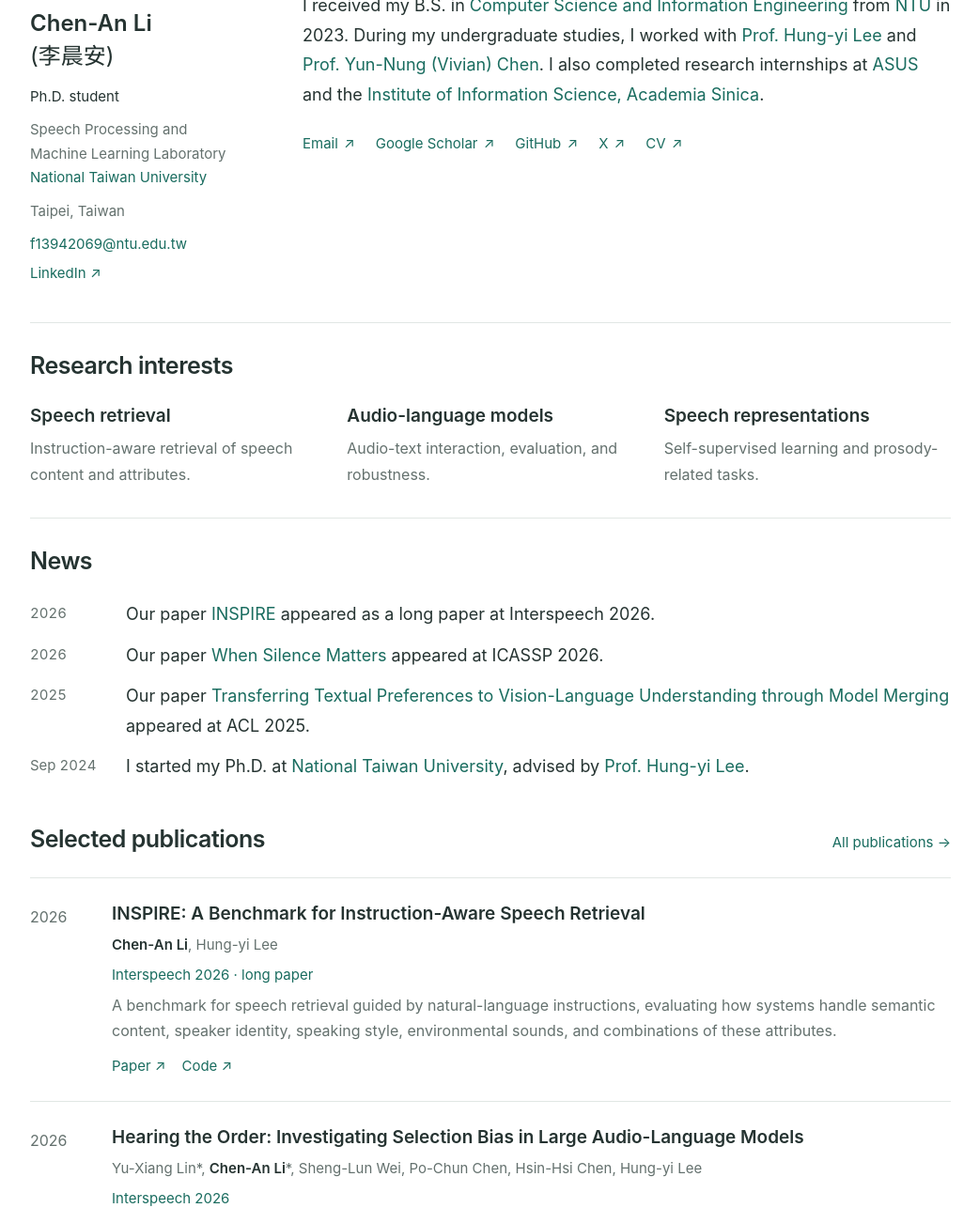
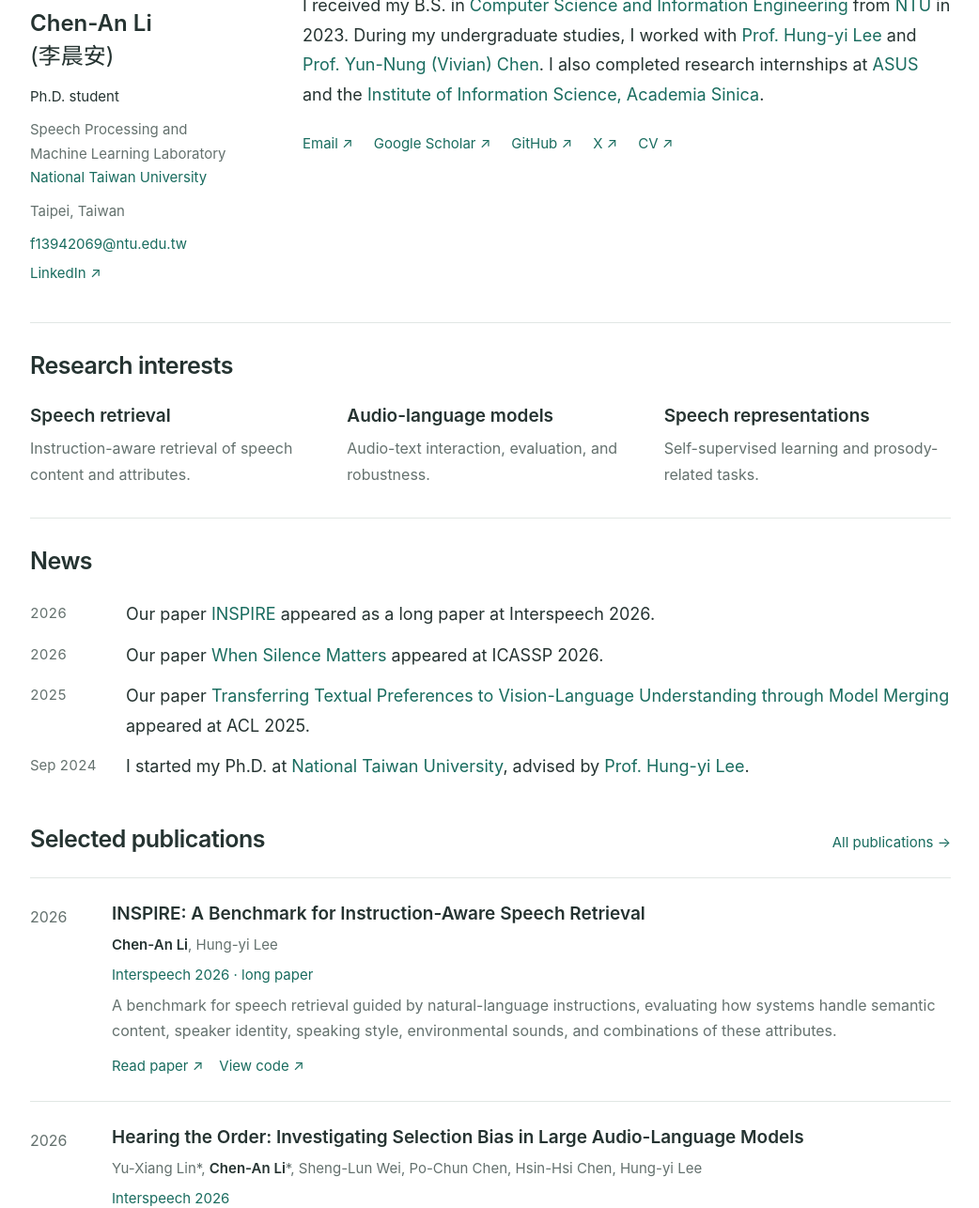
Before and after one commit to lca0503/lca0503.github.io, a Jekyll site: the page built from index.html, in a window 1280 px wide and 1400 px high, scrolled down 280 px, cut to the strip 114-1400 px from the top of the window. Shown: the whole strip at 94% size, without its empty margins (118-1160 px from the left). Built offline with Jekyll 4.4.1, drawn with Linux system fonts in a browser that asks for light colours; some of the changed text lies outside the part shown.

Commit message:
Update Site source

```diff
--- a/_includes/publication.html
+++ b/_includes/publication.html
@@ -7,6 +7,6 @@
     <p class="authors">{{ paper.authors | escape | replace: 'Chen-An Li', '<strong>Chen-An Li</strong>' }}</p>
     <p class="venue">{{ paper.venue | escape }}{% if paper.award %}<span class="award">{{ paper.award | escape }}</span>{% endif %}</p>
     {% if paper.summary %}<p class="paper-summary">{{ paper.summary | escape }}</p>{% endif %}
-    {% if paper.url or paper.code %}<div class="paper-links">{% if paper.url %}<a href="{{ paper.url }}" target="_blank" rel="noopener" aria-label="Read paper: {{ paper.title | escape }}">Paper <span aria-hidden="true">↗</span></a>{% endif %}{% if paper.code %}<a href="{{ paper.code }}" target="_blank" rel="noopener" aria-label="View code: {{ paper.title | escape }}">Code <span aria-hidden="true">↗</span></a>{% endif %}</div>{% endif %}
+    {% if paper.url or paper.code %}<div class="paper-links">{% if paper.url %}<a href="{{ paper.url }}" target="_blank" rel="noopener" aria-label="Read paper: {{ paper.title | escape }}">Read paper <span aria-hidden="true">↗</span></a>{% endif %}{% if paper.code %}<a href="{{ paper.code }}" target="_blank" rel="noopener" aria-label="View code: {{ paper.title | escape }}">View code <span aria-hidden="true">↗</span></a>{% endif %}</div>{% endif %}
   </div>
 </article>
--- a/_layouts/default.html
+++ b/_layouts/default.html
@@ -30,7 +30,7 @@
         <a {% if page.section == 'about' %}aria-current="page"{% endif %} href="{{ '/' | relative_url }}">About</a>
         <a {% if page.section == 'publications' %}aria-current="page"{% endif %} href="{{ '/publications/' | relative_url }}">Publications</a>
         <a class="nav-cv" href="{{ '/assets/pdf/cv.pdf' | relative_url }}" target="_blank" rel="noopener">CV <span aria-hidden="true">↗</span></a>
-        <button class="theme-toggle" type="button" aria-label="Switch to dark mode" title="Switch color theme">
+        <button class="theme-toggle" type="button" aria-label="Switch to dark mode" title="Switch to dark mode">
           <svg class="moon" viewBox="0 0 24 24" fill="none" stroke="currentColor" stroke-width="1.6" aria-hidden="true"><path d="M20.8 13.1A8.7 8.7 0 0 1 10.9 3.2 8.8 8.8 0 1 0 20.8 13.1Z"/></svg>
           <svg class="sun" viewBox="0 0 24 24" fill="none" stroke="currentColor" stroke-width="1.6" aria-hidden="true"><circle cx="12" cy="12" r="4"/><path d="M12 2v2m0 16v2M2 12h2m16 0h2M5 5l1.4 1.4m11.2 11.2L19 19M5 19l1.4-1.4M17.6 6.4 19 5"/></svg>
         </button>
--- a/assets/style.css
+++ b/assets/style.css
@@ -14,6 +14,7 @@
   --text-secondary: 16px;
   --text-meta: 15px;
   --text-small: 14px;
+  --page-gutter: 30px;
   color-scheme: light;
 }
 :root[data-theme=dark] {
@@ -54,7 +55,7 @@ strong { font-weight: 600; }
 
 /* Shared navigation and page frame. */
 .site-header { border-bottom: 1px solid var(--line); position: sticky; top: 0; background: var(--bg); z-index: 10; }
-.header-inner { max-width: 1040px; min-height: 72px; padding: 0 30px; margin: auto; display: flex; align-items: center; justify-content: space-between; gap: 24px; }
+.header-inner { max-width: 1040px; min-height: 72px; padding: 0 var(--page-gutter); margin: auto; display: flex; align-items: center; justify-content: space-between; gap: 24px; }
 .wordmark { display: flex; align-items: center; gap: 12px; color: var(--text); font-size: var(--text-secondary); font-weight: 600; }
 .wordmark:hover { text-decoration: none; }
 .wordmark-symbol { font-size: var(--text-meta); letter-spacing: .06em; color: var(--accent); width: 30px; height: 30px; display: grid; place-items: center; border: 1px solid var(--line); border-radius: 4px; }
@@ -68,8 +69,8 @@ nav > a[aria-current]::after { content: ''; position: absolute; bottom: -1px; le
 .sun { display: none; }
 [data-theme=dark] .sun { display: block; }
 [data-theme=dark] .moon { display: none; }
-.site-main { max-width: 1040px; margin: auto; padding: 0 30px 55px; }
-.site-footer { flex-wrap: wrap; max-width: 980px; margin: auto; padding: 24px 0 30px; border-top: 1px solid var(--line); display: flex; justify-content: space-between; align-items: center; gap: 24px; font-size: var(--text-meta); color: var(--muted); }
+.site-main { max-width: 1040px; margin: auto; padding: 0 var(--page-gutter) 55px; }
+.site-footer { flex-wrap: wrap; width: calc(100% - 2 * var(--page-gutter)); max-width: 980px; margin: auto; padding: 24px 0 30px; border-top: 1px solid var(--line); display: flex; justify-content: space-between; align-items: center; gap: 24px; font-size: var(--text-meta); color: var(--muted); }
 .footer-name { color: var(--text); font-size: var(--text-secondary); }
 .footer-links { display: flex; gap: 18px; flex-wrap: wrap; }
 .footer-links a { color: var(--muted); }
@@ -80,7 +81,6 @@ nav > a[aria-current]::after { content: ''; position: absolute; bottom: -1px; le
 .bio { font-size: var(--text-body); }
 .bio p:last-child { margin-bottom: 24px; }
 .contact-links { display: flex; flex-wrap: wrap; align-items: center; gap: 22px; font-size: var(--text-meta); }
-.contact-links a span { font-size: var(--text-meta); margin-left: 2px; }
 .profile-note { padding-top: 5px; font-size: var(--text-meta); color: var(--muted); }
 .profile-photo { display: block; width: 225px; height: 260px; object-fit: cover; object-position: 50% 48%; border-radius: 3px; margin-bottom: 12px; }
 .profile-note p { line-height: 1.7; margin-bottom: 10px; }
@@ -125,7 +125,7 @@ nav > a[aria-current]::after { content: ''; position: absolute; bottom: -1px; le
 .filter-buttons span { font-size: var(--text-small); padding-left: 4px; }
 .search-box { display: flex; align-items: center; gap: 9px; border: 1px solid var(--line); border-radius: 4px; padding: 7px 11px; width: 270px; }
 .search-box svg { width: 16px; height: 16px; flex: none; color: var(--muted); }
-.search-box input { border: 0; background: transparent; color: var(--text); width: 100%; min-width: 0; font-size: 16px; }
+.search-box input { border: 0; background: transparent; color: var(--text); width: 100%; min-width: 0; font-size: var(--text-secondary); }
 .search-box input:focus { outline: 0; }
 .search-box:focus-within { outline: 2px solid var(--accent); outline-offset: 2px; }
 .search-box input::placeholder { color: var(--muted); }
@@ -138,8 +138,7 @@ nav > a[aria-current]::after { content: ''; position: absolute; bottom: -1px; le
 .empty-state button { border: 1px solid var(--line); background: var(--surface); color: var(--accent); padding: 7px 14px; border-radius: 4px; font-size: var(--text-meta); }
 
 @media (max-width: 800px) {
-  .header-inner, .site-main { padding-left: 24px; padding-right: 24px; }
-  .site-footer { margin: 0 24px; }
+  :root { --page-gutter: 24px; }
   .intro { grid-template-columns: 190px minmax(0,1fr); gap: 32px; }
   .profile-photo { width: 190px; height: 230px; }
   nav { gap: 20px; }
@@ -147,14 +146,14 @@ nav > a[aria-current]::after { content: ''; position: absolute; bottom: -1px; le
   .search-box { width: 100%; }
 }
 @media (max-width: 600px) {
-  :root { --heading-page: 32px; --heading-section: 24px; --heading-item: 18px; --text-body: 17px; }
-  .header-inner { min-height: 64px; padding: 0 20px; gap: 10px; }
+  :root { --heading-page: 32px; --heading-section: 24px; --heading-item: 18px; --text-body: 17px; --page-gutter: 22px; }
+  .header-inner { min-height: 64px; gap: 10px; }
   .wordmark > span:last-child { display: none; }
   nav { gap: 16px; }
   nav > a { font-size: var(--text-meta); padding: 20px 0; }
   .theme-toggle { padding: 5px; margin-left: -4px; }
   .theme-toggle svg { width: 16px; height: 16px; }
-  .site-main { padding: 0 22px 36px; }
+  .site-main { padding-bottom: 36px; }
   .intro { grid-template-columns: 1fr; gap: 27px; padding: 30px 0; }
   .contact-links { font-size: var(--text-meta); gap: 18px; }
   .profile-note { display: grid; grid-template-columns: 130px minmax(0,1fr); column-gap: 22px; padding: 0 0 24px; border-bottom: 1px solid var(--line); font-size: var(--text-meta); }
@@ -175,7 +174,7 @@ nav > a[aria-current]::after { content: ''; position: absolute; bottom: -1px; le
   .publication-year > span { margin: 0; }
   .page-heading { padding: 30px 0 24px; }
   .filter-buttons button { font-size: var(--text-meta); padding: 6px 10px; }
-  .site-footer { margin: 0 22px; padding: 22px 0; flex-direction: column; align-items: flex-start; gap: 14px; }
+  .site-footer { padding: 22px 0; flex-direction: column; align-items: flex-start; gap: 14px; }
   .footer-links { gap: 10px 18px; }
 }
 @media (max-width: 360px) {
```
Also changed, not shown: README.md.
